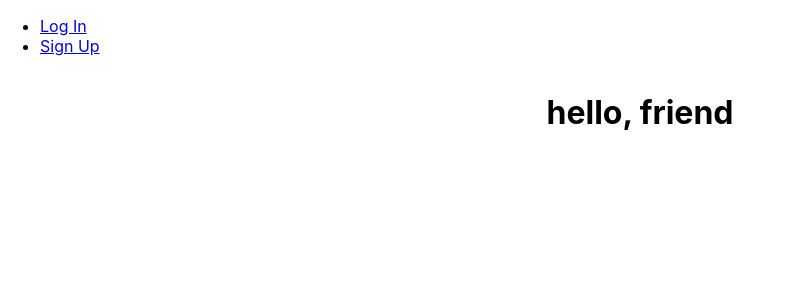
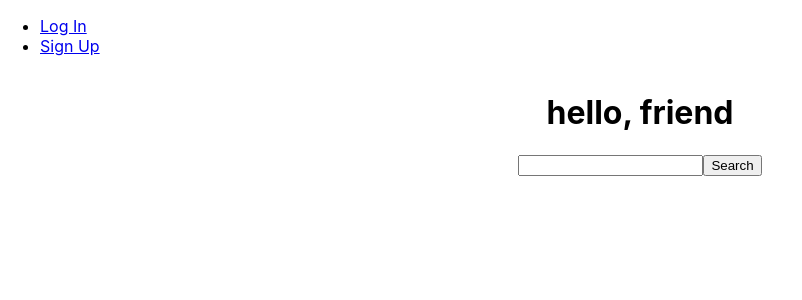
Before and after one commit to leonshiyan/bus-buddy-front-end, a React (Vite) app: page / in a window 1280 px wide. Shown: the top 300 px of the page, without its empty margins (0-802 px from the left). Built offline with nearby package versions, Linux system fonts and the light colour scheme; no server answers.

Commit message:
add search form in landing

```diff
--- a/src/components/SearchForm/SearchForm.tsx
+++ b/src/components/SearchForm/SearchForm.tsx
@@ -1 +1,23 @@
-import { useState } from 'react';
+import { useState } from 'react'
+
+interface SearchFormProps {
+  stopSearch: (query: string) => void
+}
+
+const SearchForm = (props: SearchFormProps): JSX.Element => {
+  const [query, setQuery] = useState<string>('')
+
+  const handleSubmit = (event: React.FormEvent<HTMLFormElement>) => {
+    event.preventDefault()
+    props.stopSearch(query)
+  }
+
+  return (
+    <form onSubmit={handleSubmit}>
+      <input type="text" value={query} onChange={(event) => setQuery(event.target.value)} />
+      <button type="submit">Search</button>
+    </form>
+  )
+}
+
+export default SearchForm
--- a/src/pages/Landing/Landing.tsx
+++ b/src/pages/Landing/Landing.tsx
@@ -1,20 +1,42 @@
 // stylesheets
 import styles from './Landing.module.css'
-
 // types
 import { User } from '../../types/models'
+// service
+import * as apiService from '../../services/apiService'
+
+import { useState } from 'react'
+
+import SearchForm from '../../components/SearchForm/SearchForm'
+
+
 
 interface LandingProps {
   user: User | null
 }
-
+interface SearchResult {
+  RouteNo: string;
+  RouteName: string;
+  Direction: string;
+  ExpectedLeaveTime: string;
+  ExpectedCountdown: number;
+}
 const Landing = (props: LandingProps): JSX.Element => {
   const { user } = props
+  const [searchResults, setSearchResults] = useState<SearchResult[]>([])
+
+    // handle search
+    const handleSearch = async (query: string) => {
+      const result = await apiService.getStop(query);
+      const data = result as SearchResult[];
+      setSearchResult(data);
+    }
 
   return (
     <main className={styles.container}>
-    <h1>hello, {user ? user.name : 'friend'}</h1>
-
+      <h1>hello, {user ? user.name : 'friend'}</h1>
+      <SearchForm onSearch={handleSearch} />
+      {/* render search results here */}
     </main>
   )
 }
```
Also changed, not shown: src/types/forms.ts (line endings or trailing spaces).
